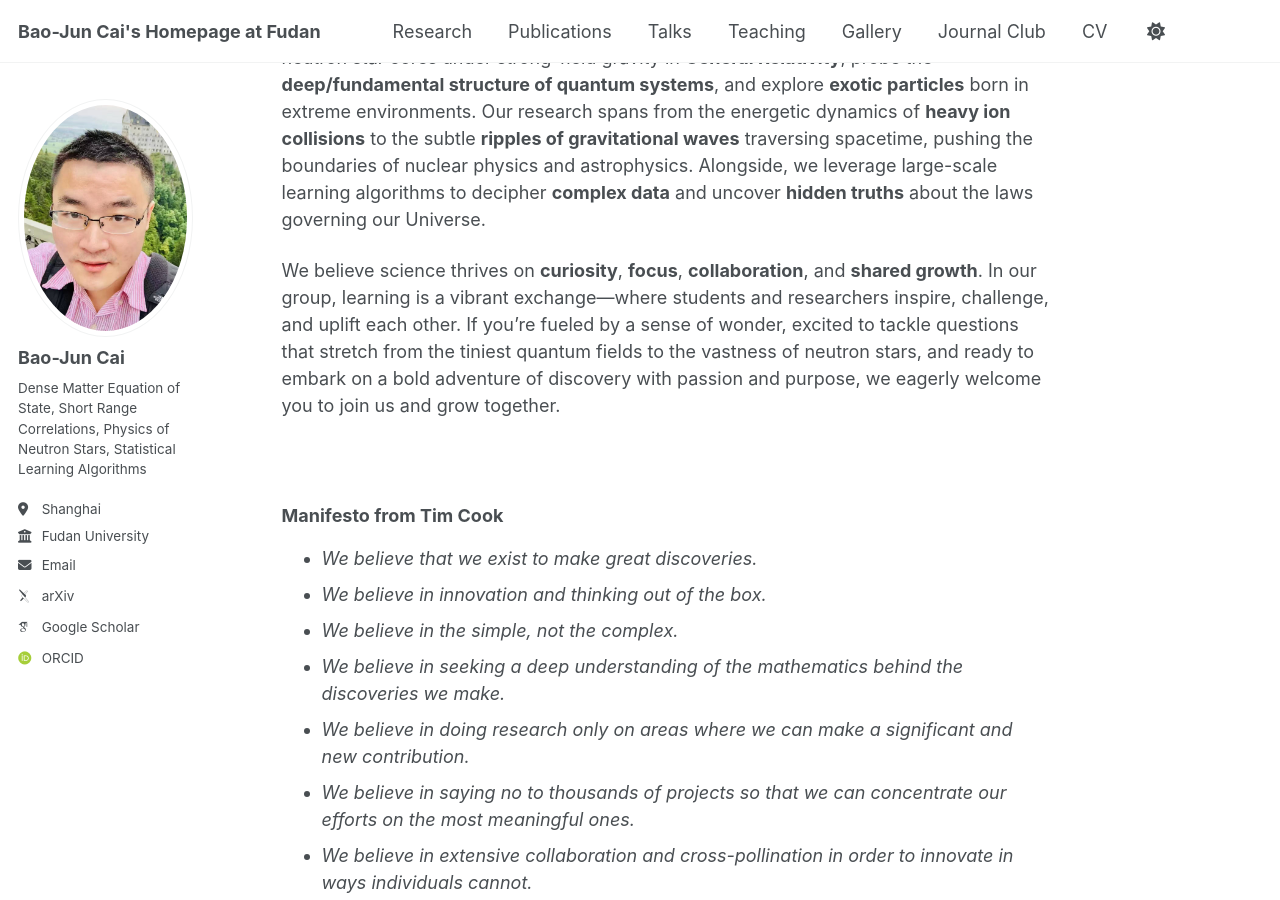
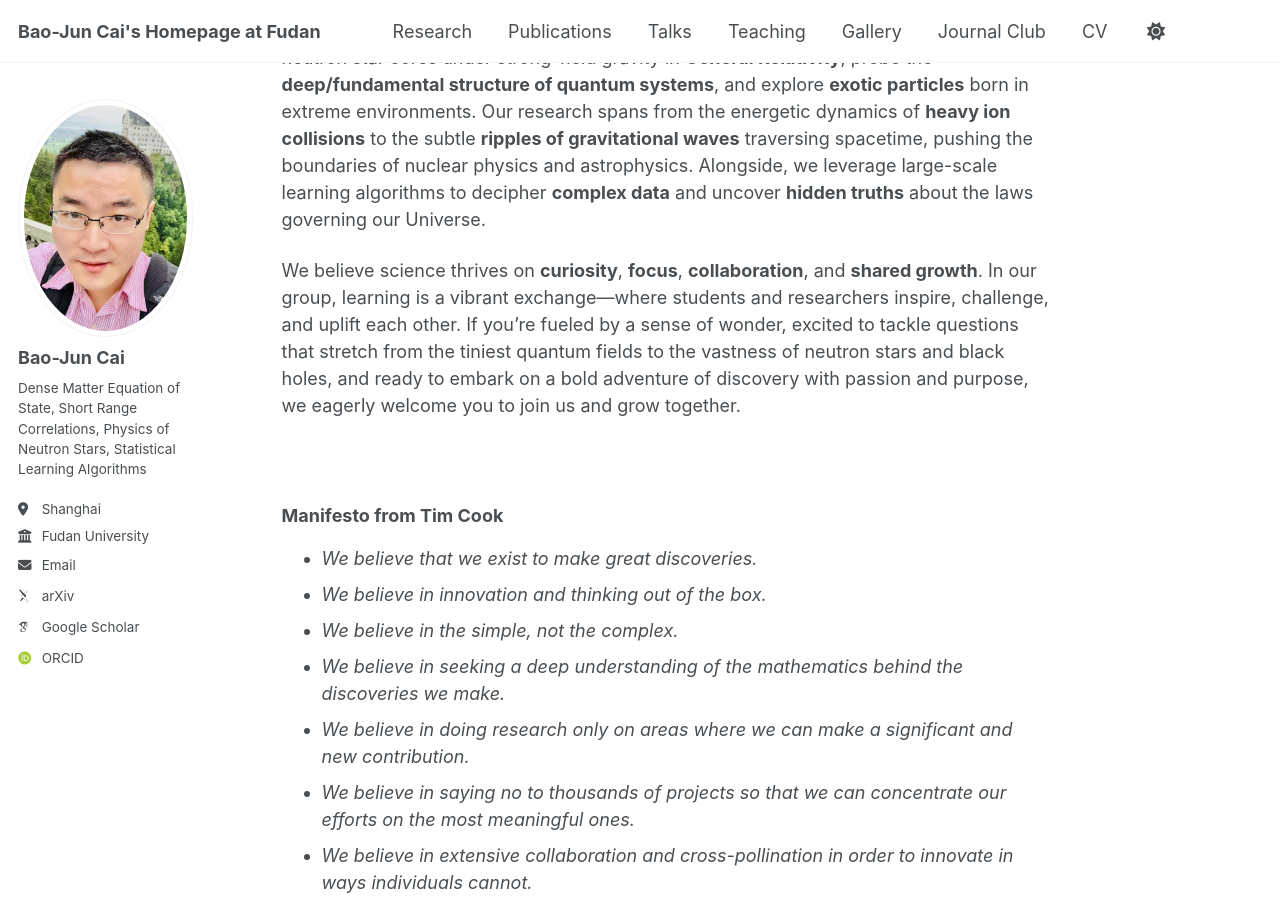
Before and after one commit to bjcai-phys/bjcai-phys.github.io, a Jekyll site: the page built from _pages/about.md, in a window 1280 px wide and 900 px high, scrolled down 571 px. Built offline with Jekyll 4.4.1, drawn with Linux system fonts in a browser that asks for light colours; some web fonts are replaced.

Commit message:
Update about.md

```diff
--- a/_pages/about.md
+++ b/_pages/about.md
@@ -17,7 +17,7 @@ redirect_from:
 
 We are a research group fueled by a passion to unravel our Universe at its most fundamental level. Central to our work is the **strong interaction**—the mighty force described by **Quantum Chromodynamics** that binds quarks and gluons into protons, neutrons, and atomic nuclei. We aim to unlock the secrets of **superdense matter** in neutron star cores under strong-field gravity in **General Relativity**, probe the **deep/fundamental structure of quantum systems**, and explore **exotic particles** born in extreme environments. Our research spans from the energetic dynamics of **heavy ion collisions** to the subtle **ripples of gravitational waves** traversing spacetime, pushing the boundaries of nuclear physics and astrophysics. Alongside, we leverage large-scale learning algorithms to decipher **complex data** and uncover **hidden truths** about the laws governing our Universe.
 
-We believe science thrives on **curiosity**, **focus**, **collaboration**, and **shared growth**. In our group, learning is a vibrant exchange—where students and researchers inspire, challenge, and uplift each other. If you’re fueled by a sense of wonder, excited to tackle questions that stretch from the tiniest quantum fields to the vastness of neutron stars, and ready to embark on a bold adventure of discovery with passion and purpose, we eagerly welcome you to join us and grow together.
+We believe science thrives on **curiosity**, **focus**, **collaboration**, and **shared growth**. In our group, learning is a vibrant exchange—where students and researchers inspire, challenge, and uplift each other. If you’re fueled by a sense of wonder, excited to tackle questions that stretch from the tiniest quantum fields to the vastness of neutron stars and black holes, and ready to embark on a bold adventure of discovery with passion and purpose, we eagerly welcome you to join us and grow together.
 
 <br>
 
```
